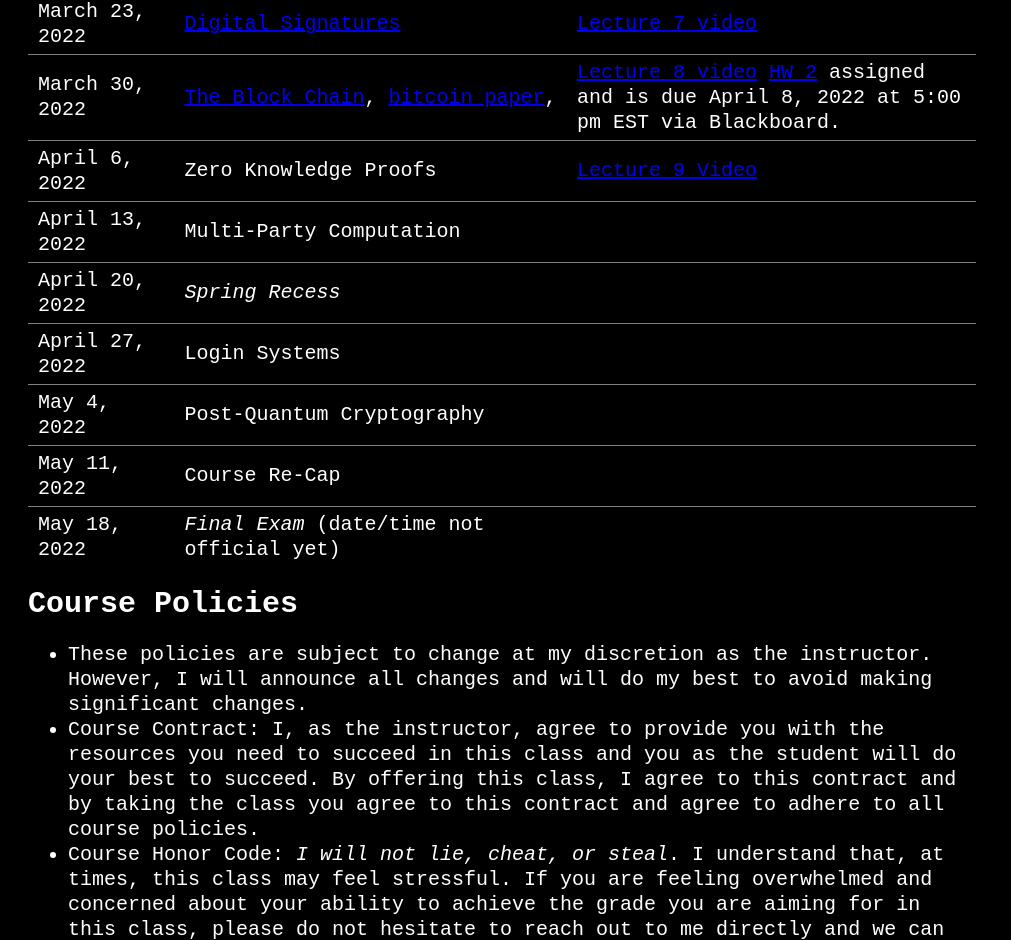
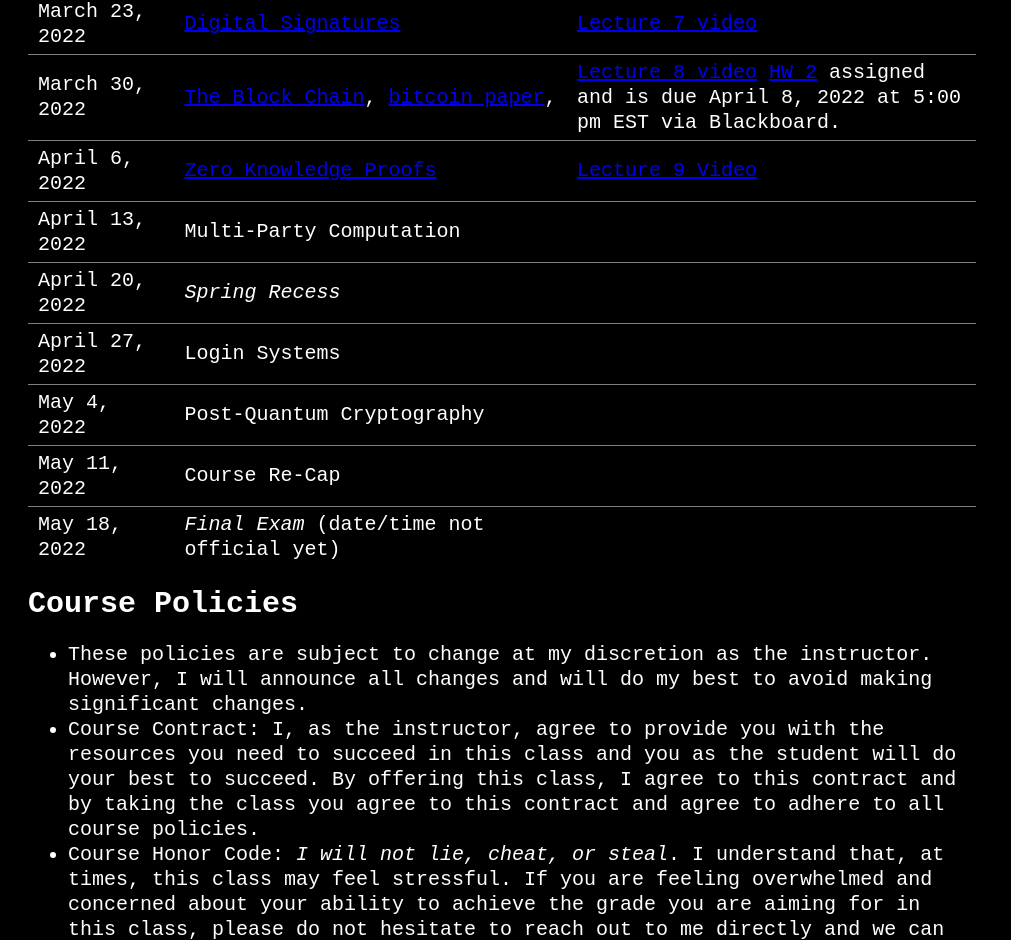
Before and after one commit to rohitmusti/intro-to-crypto, a plain HTML site: page index.html in a window 1280 px wide. Shown: the part 1269-2209 px from the top of the page, without its empty margins (0-1011 px from the left). Drawn offline with Linux system fonts and the light colour scheme.

Commit message:
zero knowledge slides up

```diff
--- a/index.html
+++ b/index.html
@@ -222,7 +222,12 @@
         </tr>
         <tr>
           <td>April 6, 2022</td>
-          <td>Zero Knowledge Proofs</td>
+          <td>
+            <a
+              href="https://rohitmusti.github.io/intro-to-crypto/lectures/zero-knowledge/zero-knowledge.pdf"
+              >Zero Knowledge Proofs</a
+            >
+          </td>
           <td>
             <a
               href="https://www.youtube.com/watch?v=nCtuNxVm77I&list=PLt5f5aL_xAlzcKOmQYS-D8heuCIsMuv8D&index=8"
```
